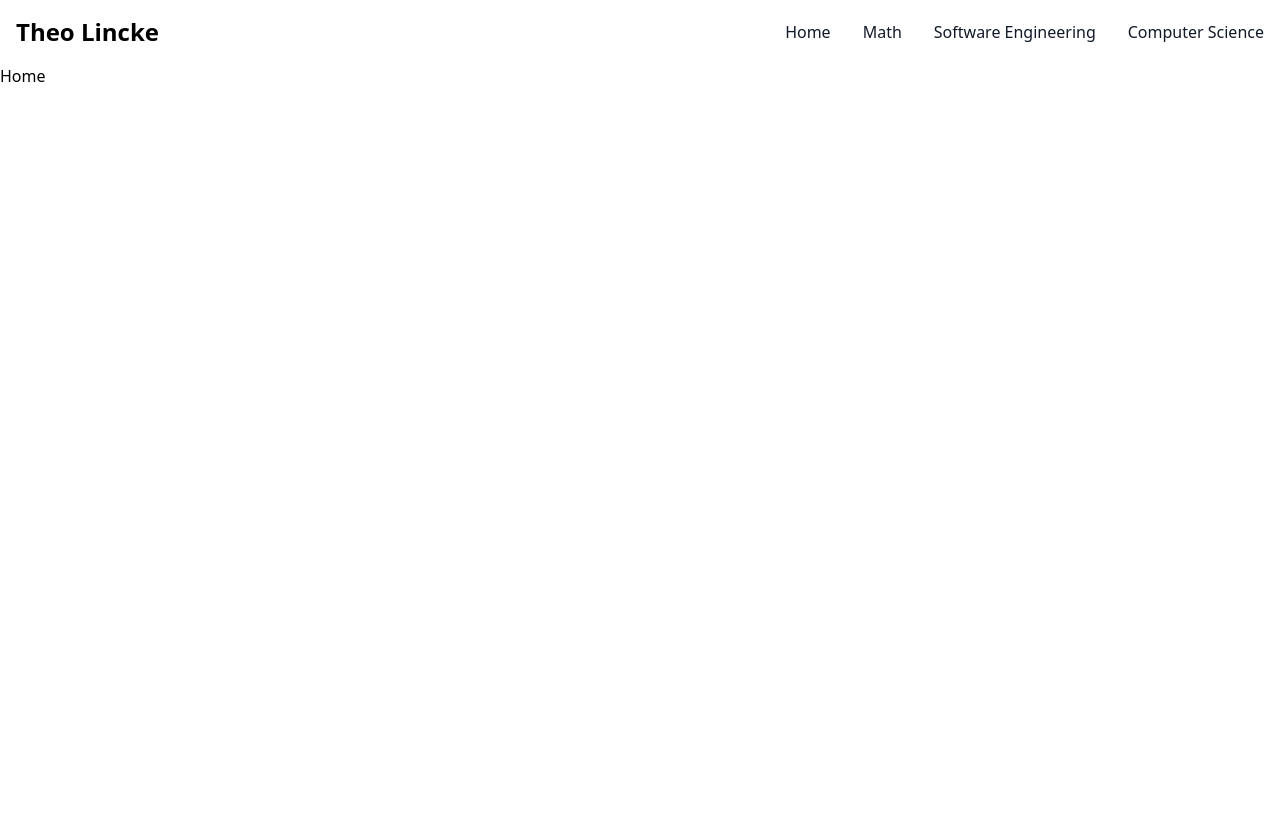
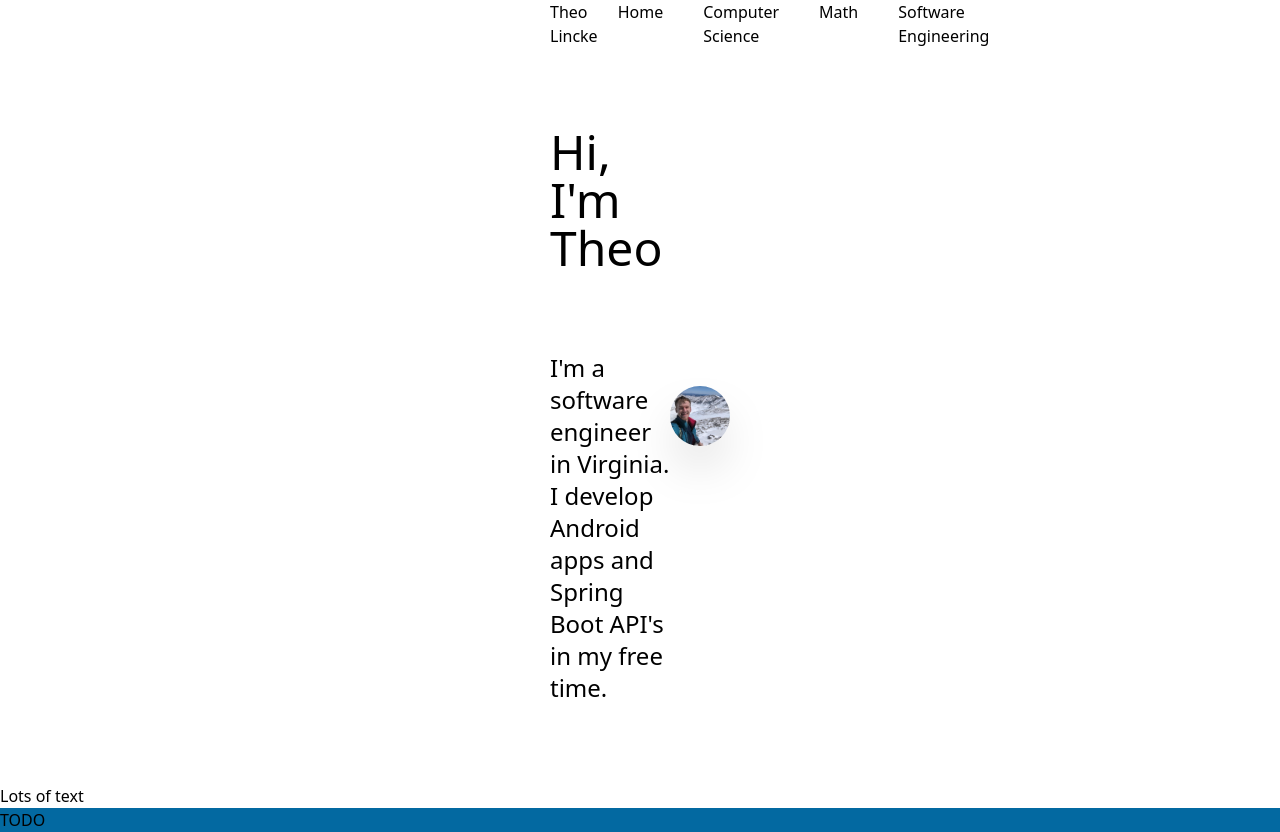
Before and after one commit to lincketheo/personal_website, a Vue app: page / in a window 1280 px wide. Before the commit the page ends 800 px from the top, so only its background shows below. Built offline with nearby package versions, Linux system fonts and the light colour scheme.

Commit message:
adds stuff

```diff
--- a/src/App.vue
+++ b/src/App.vue
@@ -1,14 +1,18 @@
 <script setup lang="ts">
 import {RouterView} from 'vue-router'
 import NavigationBar from "@/ui/NavigationBar.vue";
+import AppFooter from "@/ui/AppFooter.vue";
 </script>
 
 <template>
-  <header>
-    <NavigationBar/>
-  </header>
-  <RouterView/>
+  <div class="flex justify-between flex-col h-screen">
+    <div class="mx-[550px]">
+      <NavigationBar/>
+      <RouterView/>
+    </div>
+    <div>
+      Lots of text
+    </div>
+    <AppFooter/>
+  </div>
 </template>
-
-<style scoped>
-</style>
--- a/src/styles.css
+++ b/src/styles.css
@@ -1,3 +1,24 @@
 @tailwind base;
 @tailwind components;
 @tailwind utilities;
+
+@layer base {
+
+    :root {
+        --color-primary: 247 147 34;
+        --color-text: 33 33 33;
+        --color-success: 0 200 81;
+        --color-info: 51 181 229;
+        --color-warn: 255 187 51;
+        --color-error: 254 78 78;
+    }
+
+    :root[class~="dark"] {
+        --color-primary: 247 147 34;
+        --color-text: 33 33 33;
+        --color-success: 0 200 81;
+        --color-info: 51 181 229;
+        --color-warn: 255 187 51;
+        --color-error: 254 78 78;
+    }
+}
--- /dev/null
+++ b/src/ui/AppFooter.vue
@@ -0,0 +1,5 @@
+<template>
+<footer class="bg-sky-700">
+  TODO
+</footer>
+</template>
--- a/src/ui/NavigationBar.vue
+++ b/src/ui/NavigationBar.vue
@@ -1,42 +1,39 @@
 <script setup lang="ts">
 
 import {RouterLink} from "vue-router";
+
+const links = [
+  {
+    title: "Home",
+    link: '/'
+  },
+  {
+    title: "Computer Science",
+    link: '/cs'
+  },
+  {
+    title: "Math",
+    link: '/math'
+  },
+  {
+    title: "Software Engineering",
+    link: '/swe'
+  }
+]
+
 </script>
 
 <template>
-  <div class="wrapper">
-    <nav class="bg-white border-gray-200 dark:bg-gray-900">
-      <div class="max-w-screen-xl flex flex-wrap items-center justify-between mx-auto p-4">
-        <span class="self-center text-2xl font-semibold whitespace-nowrap dark:text-white">Theo Lincke</span>
-        <div class="hidden w-full md:block md:w-auto">
-          <ul class="font-medium flex flex-col p-4 md:p-0 mt-4 border border-gray-100 rounded-lg bg-gray-50 md:flex-row md:space-x-8 rtl:space-x-reverse md:mt-0 md:border-0 md:bg-white dark:bg-gray-800 md:dark:bg-gray-900 dark:border-gray-700">
-            <li>
-              <div
-                  class="block py-2 px-3 text-gray-900 rounded hover:bg-gray-100 md:hover:bg-transparent md:border-0 md:hover:text-blue-700 md:p-0 dark:text-white md:dark:hover:text-blue-500 dark:hover:bg-gray-700 dark:hover:text-white md:dark:hover:bg-transparent">
-                <RouterLink to="/">Home</RouterLink>
-              </div>
-            </li>
-            <li>
-              <div
-                  class="block py-2 px-3 text-gray-900 rounded hover:bg-gray-100 md:hover:bg-transparent md:border-0 md:hover:text-blue-700 md:p-0 dark:text-white md:dark:hover:text-blue-500 dark:hover:bg-gray-700 dark:hover:text-white md:dark:hover:bg-transparent">
-                <RouterLink to="/math">Math</RouterLink>
-              </div>
-            </li>
-            <li>
-              <div
-                  class="block py-2 px-3 text-gray-900 rounded hover:bg-gray-100 md:hover:bg-transparent md:border-0 md:hover:text-blue-700 md:p-0 dark:text-white md:dark:hover:text-blue-500 dark:hover:bg-gray-700 dark:hover:text-white md:dark:hover:bg-transparent">
-                <RouterLink to="/swe">Software Engineering</RouterLink>
-              </div>
-            </li>
-            <li>
-              <div
-                  class="block py-2 px-3 text-gray-900 rounded hover:bg-gray-100 md:hover:bg-transparent md:border-0 md:hover:text-blue-700 md:p-0 dark:text-white md:dark:hover:text-blue-500 dark:hover:bg-gray-700 dark:hover:text-white md:dark:hover:bg-transparent">
-                <RouterLink to="/cs">Computer Science</RouterLink>
-              </div>
-            </li>
-          </ul>
-        </div>
-      </div>
-    </nav>
-  </div>
+  <nav>
+    <div class="flex justify-between">
+      <span>Theo Lincke</span>
+      <ul class="flex">
+        <li v-for="link in links" :key="link.title">
+          <div class="px-5">
+            <RouterLink :to="link.link">{{ link.title }}</RouterLink>
+          </div>
+        </li>
+      </ul>
+    </div>
+  </nav>
 </template>
--- /dev/null
+++ b/src/ui/home/AboutSection.vue
@@ -0,0 +1,18 @@
+<template>
+  <div class="grid grid-cols-3">
+    <div class="col-span-2">
+      <div class="py-10">
+        <div class="text-5xl py-10">
+          Hi, I'm Theo
+        </div>
+        <div class="text-2xl py-10">
+          I'm a software engineer in Virginia.
+          I develop Android apps and Spring Boot API's in my free time.
+        </div>
+      </div>
+    </div>
+    <div class="col-span-1 flex justify-center items-center">
+      <img class="rounded-full shadow-2xl" src="@/assets/myface.jpg" alt="Face Picture">
+    </div>
+  </div>
+</template>
--- a/src/ui/landing/HomeIndex.vue
+++ b/src/ui/landing/HomeIndex.vue
@@ -1,8 +1,9 @@
 <script setup lang="ts">
+import AboutSection from "@/ui/home/AboutSection.vue";
 </script>
 
 <template>
   <main>
-    Home
+    <AboutSection/>
   </main>
 </template>
--- a/tailwind.config.js
+++ b/tailwind.config.js
@@ -1,4 +1,5 @@
 /** @type {import('tailwindcss').Config} */
+
 module.exports = {
     content: [
         './public/**/*.html',
```
Also changed, not shown: src/assets/myface.jpg (added). Lines whose indentation alone changed are shown as unchanged.
